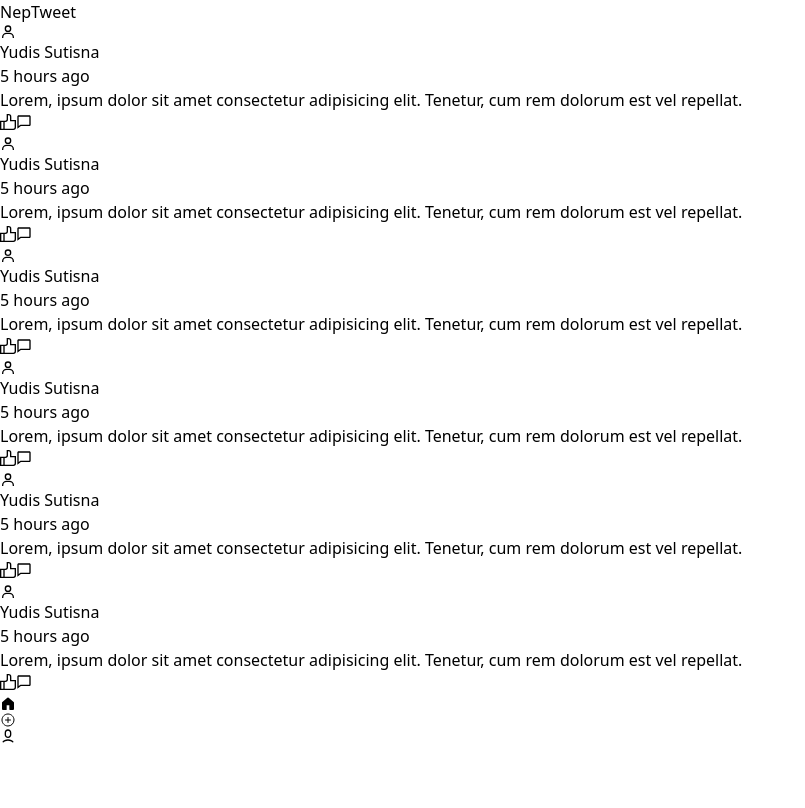
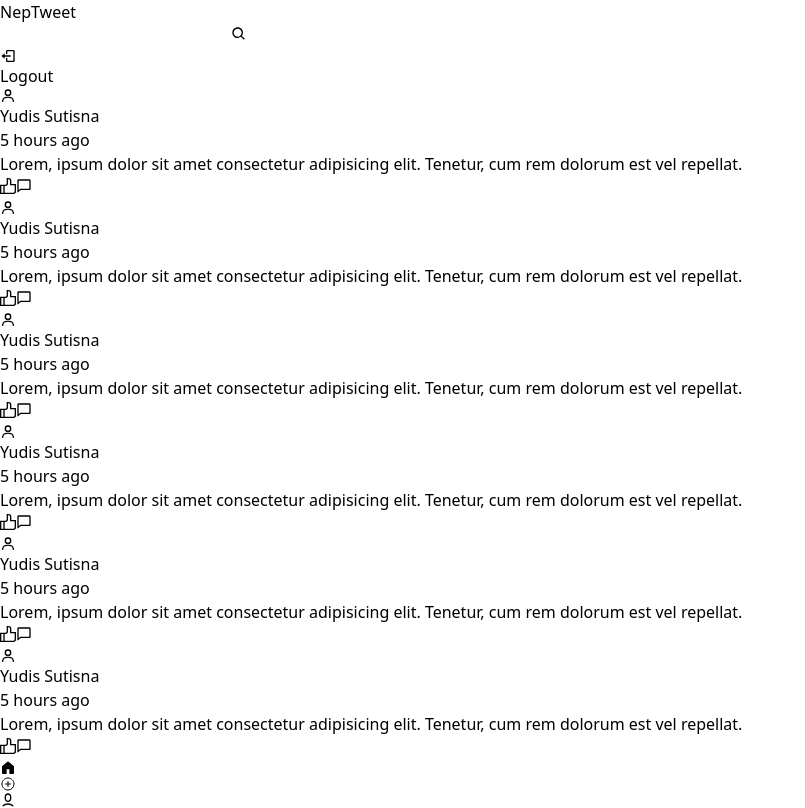
Before and after one commit to Hanep77/neptweet-frontend, a React app: page / in a window 1280 px wide. Shown: the whole page, without its empty margins (0-805 px from the left). Built offline with nearby package versions, Linux system fonts and the light colour scheme; the HTML template or start-up script is replaced by a standard one.

Commit message:
update the navbar

```diff
--- a/src/components/Templates/Navbar.jsx
+++ b/src/components/Templates/Navbar.jsx
@@ -1,8 +1,15 @@
+import { BiLogOut, BiSearch } from "react-icons/bi";
+
 export default function Navbar() {
     return (
         <header className="fixed top-0 right-0 left-0">
             <nav className="flex justify-around items-center m-auto h-16 bg-white border rounded-b">
                 <h1 className="text-2xl font-medium text-blue-700">NepTweet</h1>
+                <form action="" className="flex">
+                    <input type="text" name="" id="" className="h-8 border rounded-l-full px-4" />
+                    <button type="submit" className="bg-slate-100 hover:bg-slate-200 active:bg-slate-300 px-4 h-8 rounded-r-full"><BiSearch /></button>
+                </form>
+                <button type="button" className="flex h-8 bg-red-500 hover:bg-red-600 active:bg-red-700 text-white items-center gap-2 border rounded-md px-2"><BiLogOut /> Logout</button>
             </nav>
         </header>
     )
```
